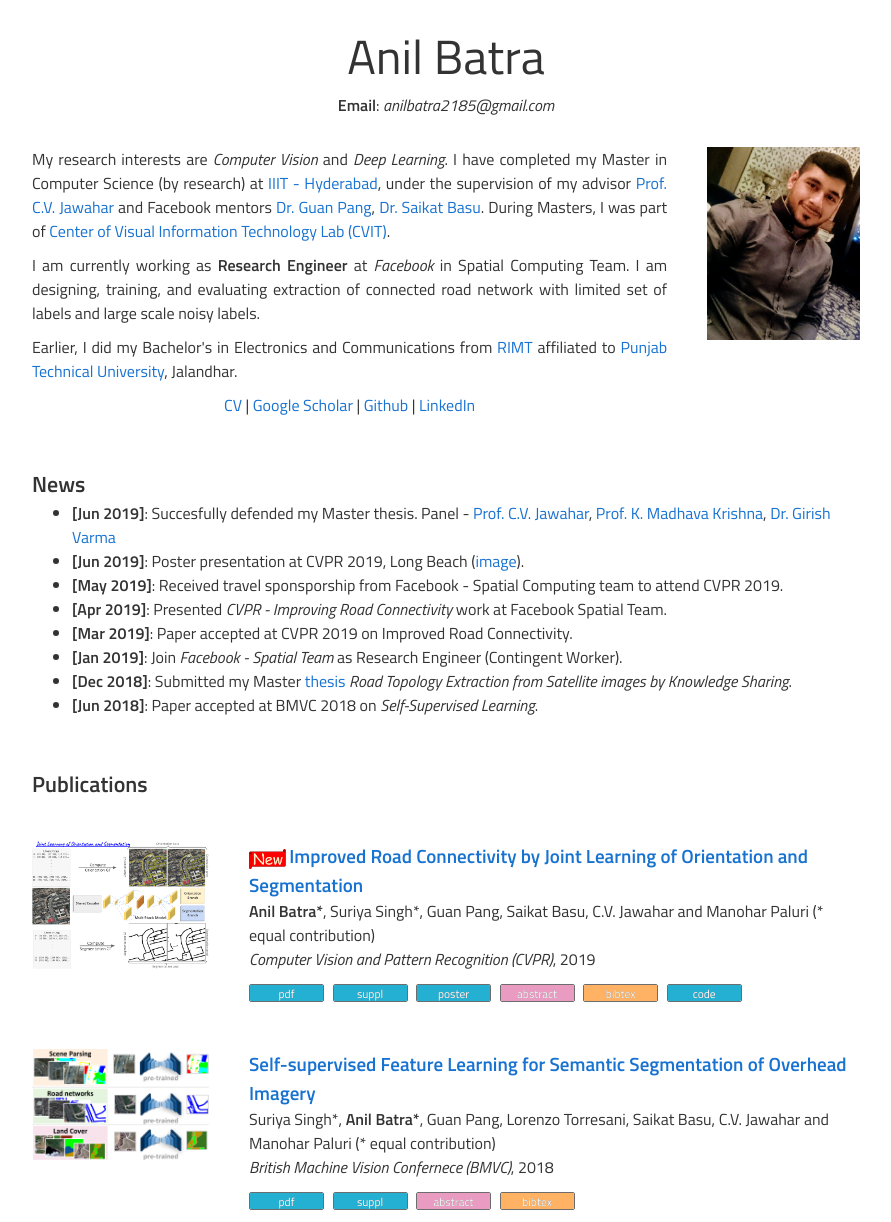
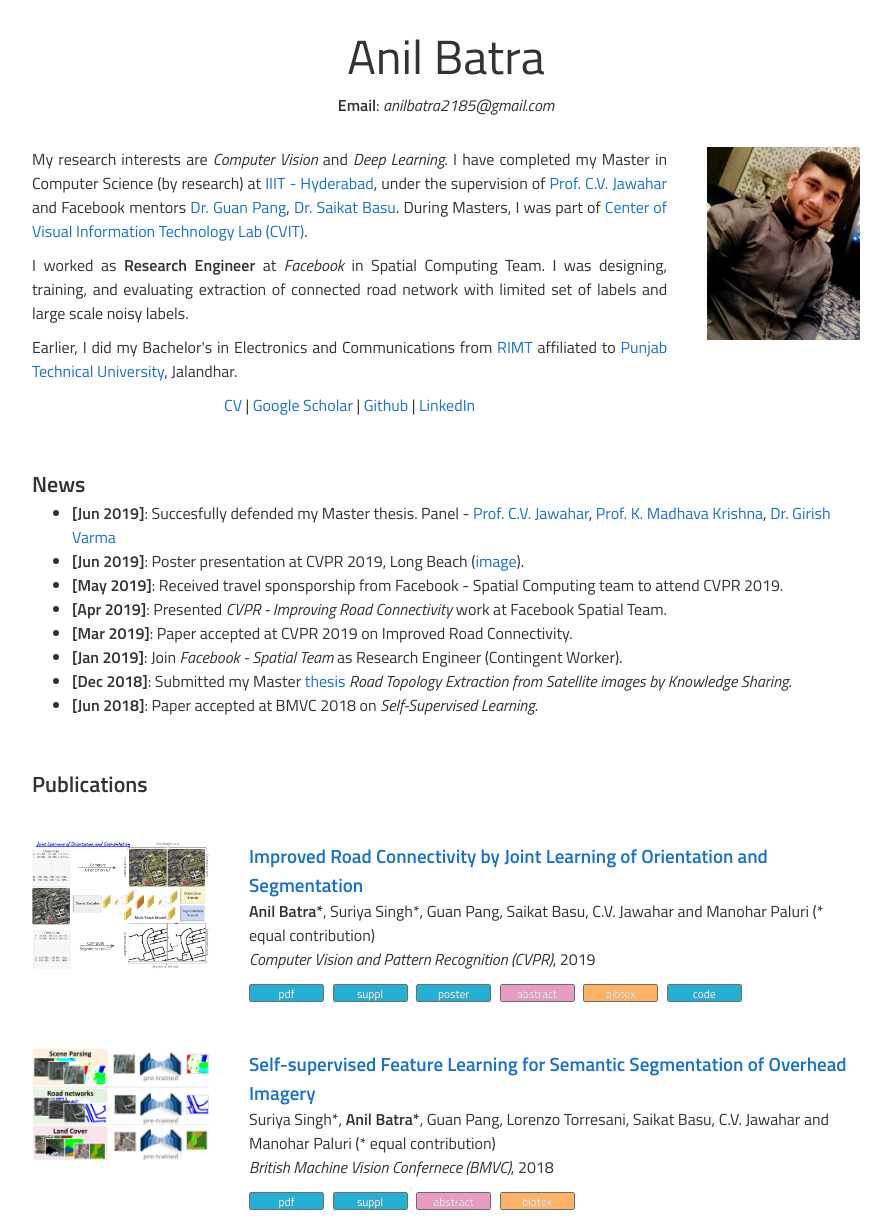
Before and after one commit to anilbatra2185/anilbatra2185.github.io, a plain HTML site: page index.html in a window 1280 px wide. Shown: the top 1222 px of the page, without its empty margins (194-1085 px from the left). Drawn offline with Linux system fonts and the light colour scheme.

Commit message:
Updated.

```diff
--- a/index.html
+++ b/index.html
@@ -82,12 +82,12 @@
 					</p>
 					<tr>
 						<td width="70%" valign="middle" align="justify">
-							<p>My research interests are <i>Computer Vision</i> and <i>Deep Learning</i>. I have completed my Master in Computer Science (by research) at <a href="https://www.iiit.ac.in/" target="_blank">IIIT - Hyderabad</a>, under the supervision of my advisor <a href="https://faculty.iiit.ac.in/~jawahar/" target="_blank">Prof. C.V. Jawahar</a> and Facebook mentors <a href="https://research.fb.com/people/pang-guan/" target="_blank">Dr. Guan Pang</a>, <a href="https://csc.lsu.edu/~saikat/" target="_blank">Dr. Saikat Basu</a>.
+							<p>My research interests are <i>Computer Vision</i> and <i>Deep Learning</i>. I have completed my Master in Computer Science (by research) at <a href="https://www.iiit.ac.in/" target="_blank">IIIT - Hyderabad</a>, under the supervision of <a href="https://faculty.iiit.ac.in/~jawahar/" target="_blank">Prof. C.V. Jawahar</a> and Facebook mentors <a href="https://research.fb.com/people/pang-guan/" target="_blank">Dr. Guan Pang</a>, <a href="https://csc.lsu.edu/~saikat/" target="_blank">Dr. Saikat Basu</a>.
 							During Masters, I was part of <a href="https://cvit.iiit.ac.in/" >Center of Visual Information Technology Lab (CVIT)</a>.
 								<!-- I am a part of <a href="https://cvit.iiit.ac.in/" >Center of Visual Information Technology Lab (CVIT)</a>, advised by <a href="https://faculty.iiit.ac.in/~jawahar/" target="_blank">Prof. C.V. Jawahar</a>. My research interests are <i>Computer Vision</i> and <i>Deep Learning</i>.  -->
 								<!-- I have submitted my <a href="papers/MSThesis-compressed.pdf">thesis</a> in December 2018 on <i>Road Topology Extraction from Satellite images by Knowledge Sharing</i>.</p> -->
 
-							<p>I am currently working as <strong>Research Engineer</strong> at <i>Facebook</i> in Spatial Computing Team. I am designing, training, and evaluating extraction of connected road network with limited set of labels and large scale noisy labels. </p>
+							<p>I worked as <strong>Research Engineer</strong> at <i>Facebook</i> in Spatial Computing Team. I was designing, training, and evaluating extraction of connected road network with limited set of labels and large scale noisy labels. </p>
 							<p>Earlier, I did my Bachelor's in Electronics and Communications from <a href="https://www.rimt.ac.in/" target="_blank">RIMT</a> affiliated to <a href="https://ptu.ac.in/" target="_blank">Punjab Technical University</a>, Jalandhar.</p>
 
 							<p align=center>
@@ -129,7 +129,7 @@
 							<img src="images/cvpr_poster_method-min.png" alt="sym" width="100%" style="border-style: none"></a></td>
 							<td width="75%" valign="top">
 								<p><a href="https://github.com/anilbatra2185/road_connectivity/" id="cvpr19">
-									<img src="images/new.png" alt="[NEW]" width="6%" style="border-style: none">
+									<!--<img src="images/new.png" alt="[NEW]" width="6%" style="border-style: none">-->
 									<heading>Improved Road Connectivity by Joint Learning of Orientation and Segmentation</heading></a><br>
 									<strong>Anil Batra*</strong>, Suriya Singh*, Guan Pang, Saikat Basu, C.V. Jawahar and Manohar Paluri     (* equal contribution)<br>
 									<em>Computer Vision and Pattern Recognition (CVPR)</em>, 2019 <br>
```
Also changed, not shown: 1 other file.
